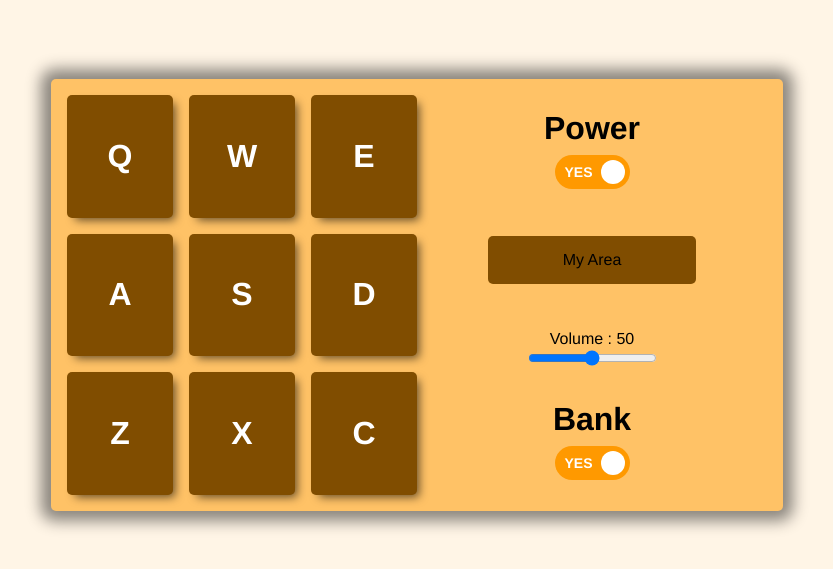
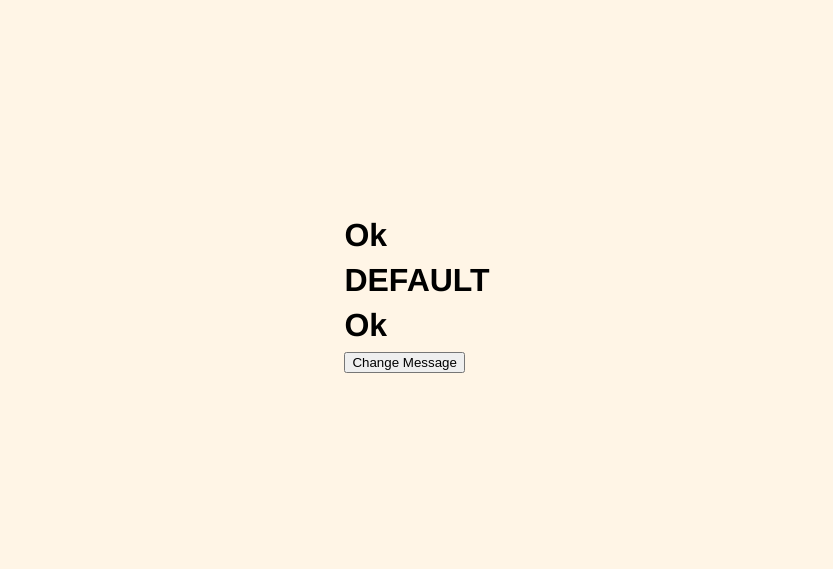
Before and after one commit to yPerrot/React-Redux_Drum_Machine, a React (Create React App) app: page / in a window 1280 px wide. Shown: the part 105-674 px from the top of the page, without its empty margins (223-1056 px from the left). Built offline with nearby package versions, Linux system fonts and the light colour scheme.

Commit message:
Add basic Redux

```diff
--- a/src/App.js
+++ b/src/App.js
@@ -1,32 +1,71 @@
 import React from 'react'
+import { connect } from "react-redux"
 
 import KeyBoard from './KeyBoard'
 import DrumManager from './DrumManager'
+import { changeDisplay } from './rootReducer'
 
 import './App.css';
 
-export default class App extends React.Component {
+class App extends React.Component {
 
 	constructor(props) {
 		super(props)
-		this.state = {
-			isOn: true
-		}
-		this.onNewsletterChange = this.onNewsletterChange.bind(this)
+		// this.state = {
+		// 	isOn: true,
+		// 	isMainBank: true,
+		// 	display: ""
+		// }
+		// this.changeDrumState = this.changeDrumState.bind(this)
+		// this.setText = this.setText.bind(this)
+
 	}
 
-	onNewsletterChange() {
-		this.setState({
-			isOn: !this.state.isOn
-		})
-	}
+	// changeDrumState() {
+	// 	this.setState( state => ({
+	// 		isOn: !state.isOn
+	// 	}))
+	// }
+
+	// changeBank() {
+	// 	this.setState( state => ({
+	// 		isMainBank: !state.isMainBank
+	// 	}))
+	// }
+
+	// setText(text) {
+	// 	this.setState({
+	// 		display: text
+	// 	})
+	// }
 
 	render() {
 		return (
-			<div className="App">
-					<KeyBoard />
-					<DrumManager />
+			<div>
+				<h1>{this.props.isOn ? "Ok" : "NOTOK"}</h1>
+				<h1>{this.props.display}</h1>
+				<h1>{this.props.isMainBank ? "Ok" : "NOTOK"}</h1>
+				<button onClick={() => this.props.dispatch(changeDisplay('MyNewMessage'))}>Change Message</button>
 			</div>
+			// <div className="App">
+			// 		<KeyBoard
+			// 			isOn={this.state.isOn}
+			// 			display={this.state.display}
+			// 			setText={this.state.setText}
+			// 		/>
+			// 		<DrumManager
+			// 			isOn={this.state.isOn}
+			// 			display={this.state.display}
+			// 			changeDrumState={this.state.changeDrumState}
+			// 			setText={this.state.setText}
+			// 		/>
+			// </div>
 		)
 	}
 }
+
+const mapStateToProps = state => {
+	return state
+}
+
+export default connect(mapStateToProps)(App)
--- a/src/index.js
+++ b/src/index.js
@@ -4,9 +4,17 @@ import './index.css';
 import App from './App';
 import reportWebVitals from './reportWebVitals';
 
+import { createStore } from 'redux'
+import { Provider } from 'react-redux'
+import { rootReducer } from './rootReducer'
+
+const store = createStore(rootReducer)
+
 ReactDOM.render(
   <React.StrictMode>
-    <App />
+    <Provider store={store}>
+      <App />
+    </Provider>
   </React.StrictMode>,
   document.getElementById('root')
 );
--- /dev/null
+++ b/src/rootReducer.js
@@ -0,0 +1,42 @@
+const CHANGE_MAIN = 'CHANGE_MAIN'
+const CHANGE_DISPLAY = 'CHANGE_DISPLAY'
+const SWITCH = 'SWITCH'
+
+const initState= {
+    isOn : true,
+    isMainBank: true,
+    display: "DEFAULT",
+}
+
+export function changeMain() {
+    return {
+        type: CHANGE_MAIN
+    }
+}
+
+export function switchDrum() {
+    return {
+        type: SWITCH
+    }
+}
+
+export function changeDisplay(message) {
+    return {
+        type: CHANGE_DISPLAY,
+        display: message
+    }
+}
+
+export const rootReducer = (state = initState, action) => {
+
+    switch (action.type) {
+        case CHANGE_MAIN:
+            return Object.assign({}, state, {display: !state.isMainBank});
+        case CHANGE_DISPLAY:
+            return Object.assign({}, state, {display: action.display});
+        case SWITCH:
+            return Object.assign({}, state, {isOn: !state.isOn});
+        default:
+            return state
+    }
+}
```
